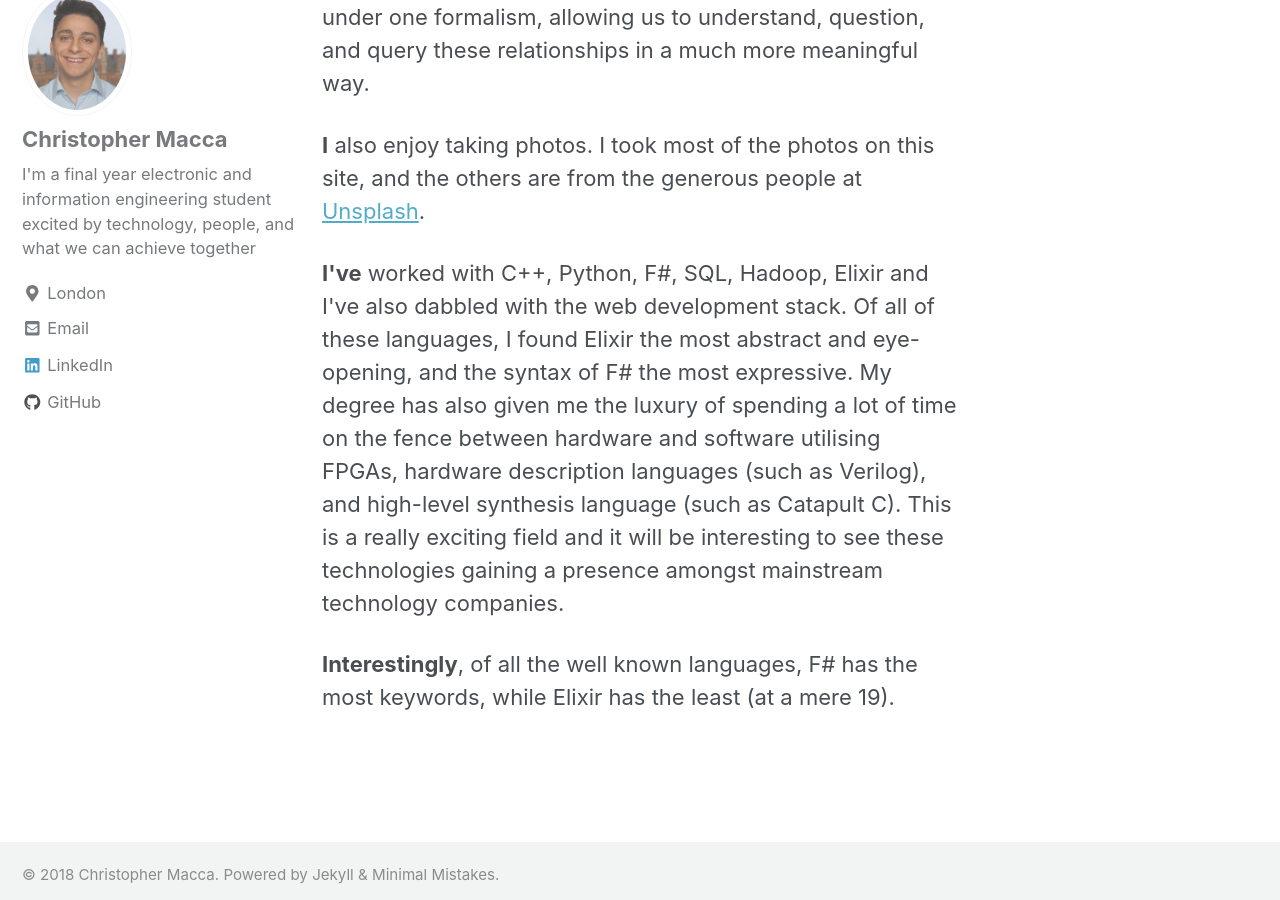
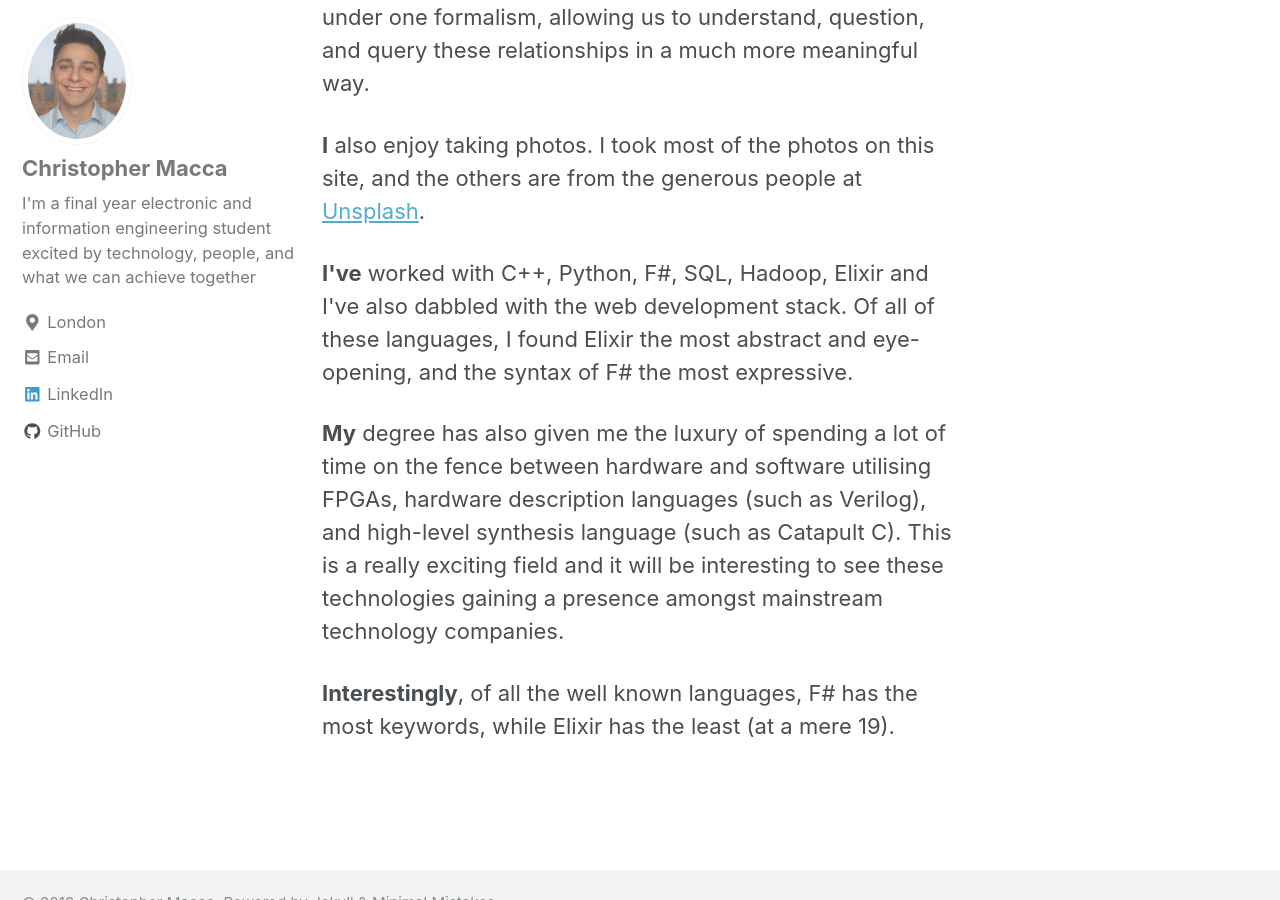
Before and after one commit to maccth/maccth.github.io, a Jekyll site: the page built from about/index.html, in a window 1280 px wide and 900 px high, scrolled down 1112 px. Built offline with Jekyll 4.4.1, drawn with Linux system fonts in a browser that asks for light colours; nearby versions of some CDN libraries.

Commit message:
Changed some text

```diff
--- a/about/index.html
+++ b/about/index.html
@@ -32,7 +32,9 @@ author_profile: true
 <p>
   <b>I've</b> worked with C++, Python, F#, SQL, Hadoop, Elixir and I've also dabbled with the web development stack. Of all of these languages, I
   found Elixir the most abstract and eye-opening, and the syntax of F# the most expressive.
-  My degree has also given me the luxury of spending a lot of time on the fence between hardware and software utilising FPGAs, hardware description
+</p>
+<p>
+  <b>My</b> degree has also given me the luxury of spending a lot of time on the fence between hardware and software utilising FPGAs, hardware description
   languages (such as Verilog), and high-level synthesis language (such as Catapult C). This is a really exciting field and it will be interesting to
   see these technologies gaining a presence amongst mainstream technology companies.
 </p>
```
